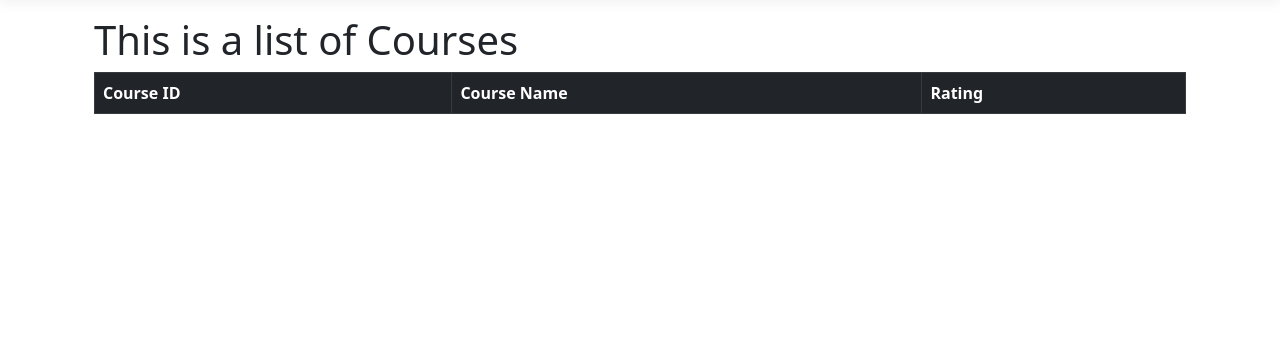
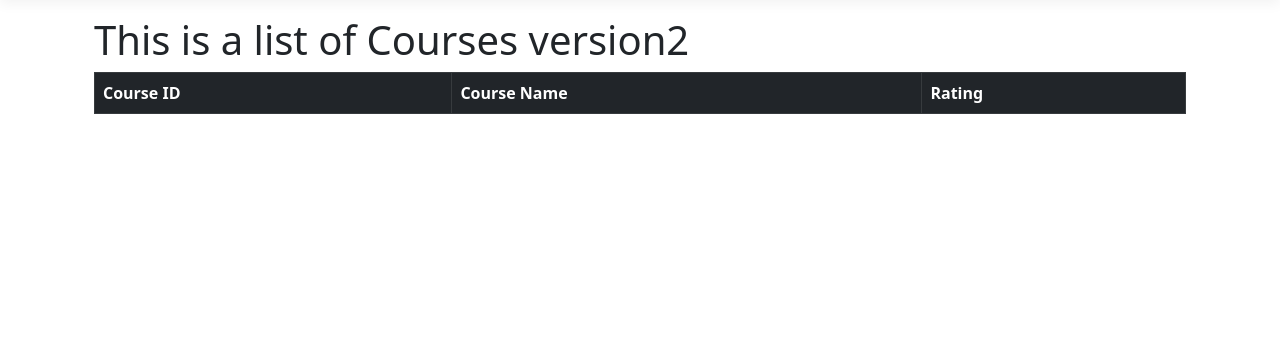
Before and after one commit to cxxyao2/Deploy-to-Azure-Demo, an ASP.NET Core app: page / in a window 1280 px wide; the page is wider, and only the part inside the window is pictured. Shown: the part 57-420 px from the top of that part. Run offline with ASP.NET Core 8, Linux system fonts and the light colour scheme; data that the repository does not hold is empty; style sheets or scripts are compiled from the project's sources; some libraries are stand-ins or nearby versions.

Commit message:
Update Index.cshtml

```diff
--- a/learningapp/Pages/Index.cshtml
+++ b/learningapp/Pages/Index.cshtml
@@ -6,7 +6,7 @@
 
 <div class="container-sm">
 
-      <h1>This is a list of Courses</h1>
+      <h1>This is a list of Courses version2</h1>
 
     <table class="table table-striped table-bordered">
         <thead class="table-dark">
```
